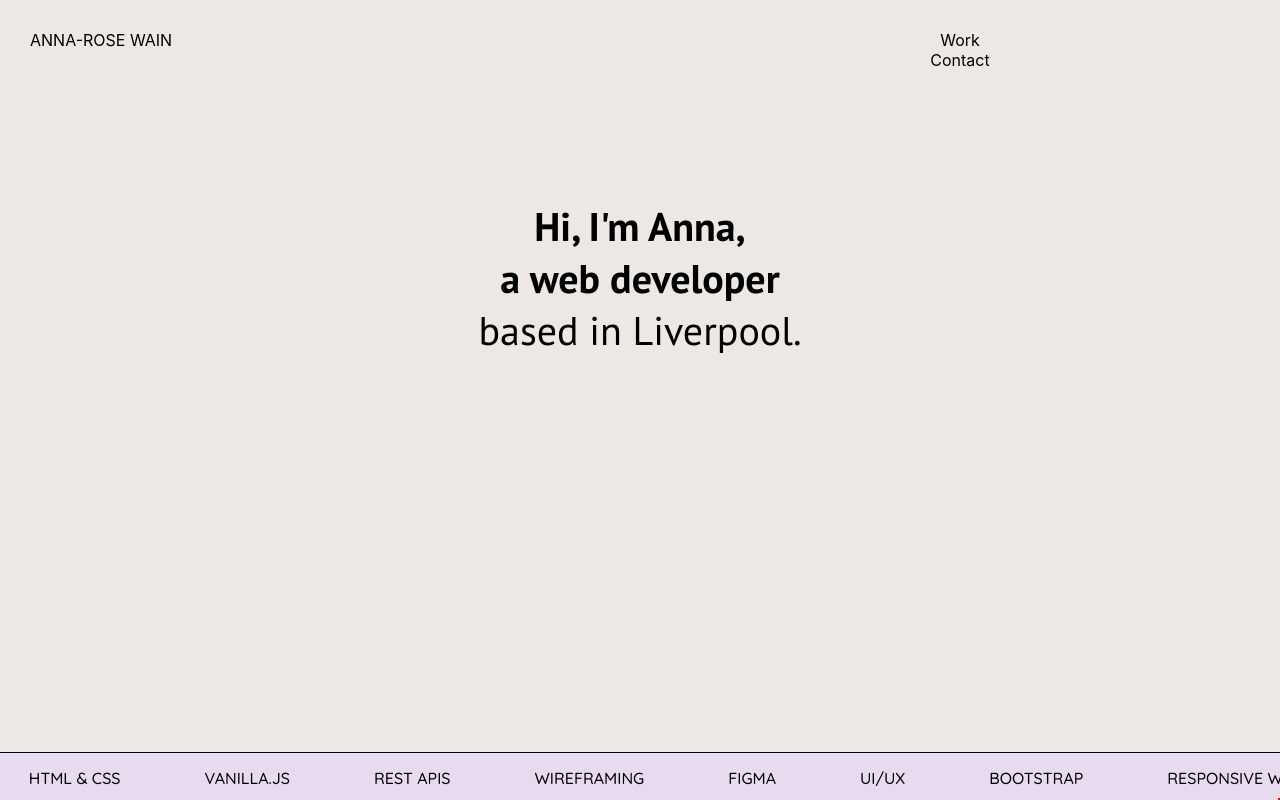
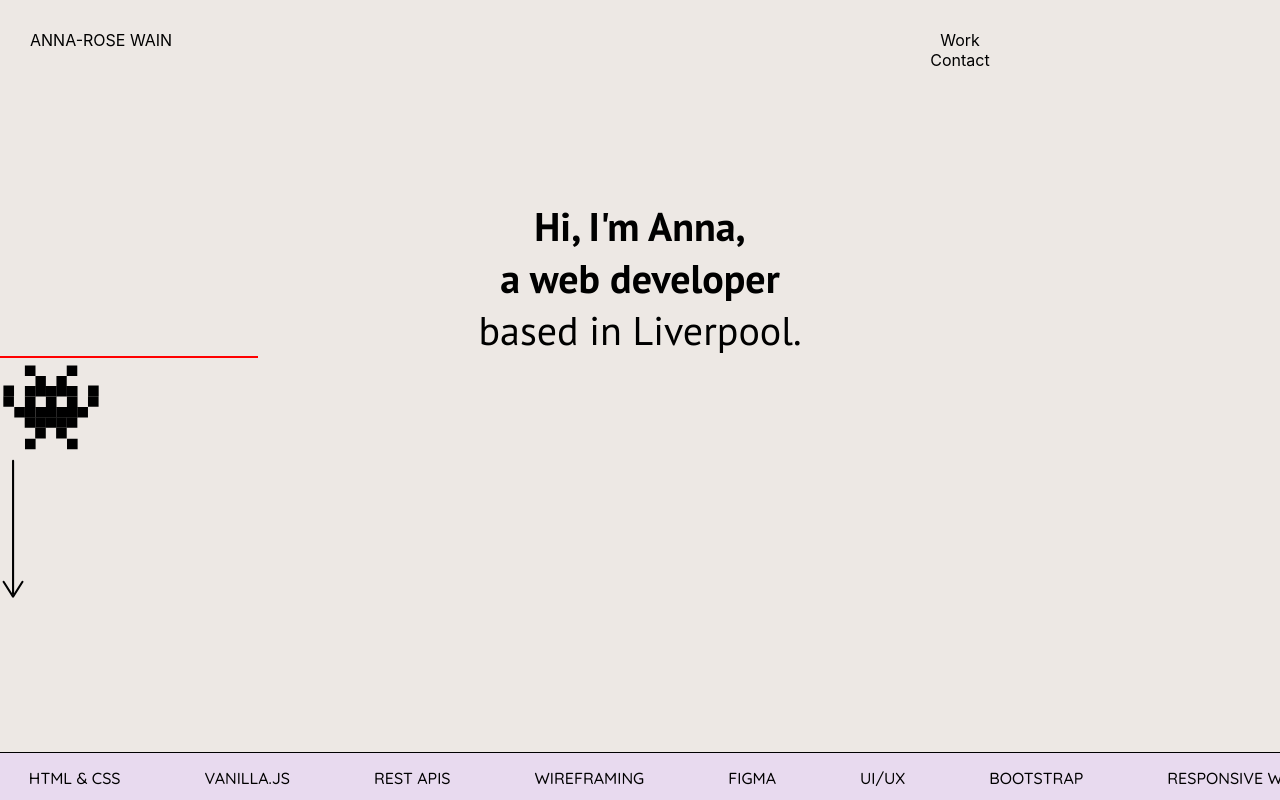
Before and after one commit to anna-rosew/anna-rose-wain, a React (Create React App) app: page / in a window 1280 px wide. Shown: the top 800 px of the page. Built offline with nearby package versions, Linux system fonts and the light colour scheme; a web font is replaced by a local one.

Commit message:
Editing position of the element

```diff
--- a/src/Styles/LandingScreen.css
+++ b/src/Styles/LandingScreen.css
@@ -39,13 +39,6 @@ h1 {
   font-size: 20px;
 }
 
-.nav-element {
-  position: fixed;
-  bottom: 0;
-  right: 0;
-  z-index: 1000;
-}
-
 .nav {
   position: relative;
 }
@@ -64,4 +57,6 @@ h1 {
 
 .nav-element {
   border: 1px solid red;
+  display: block;
+  width: 20%;
 }
```
